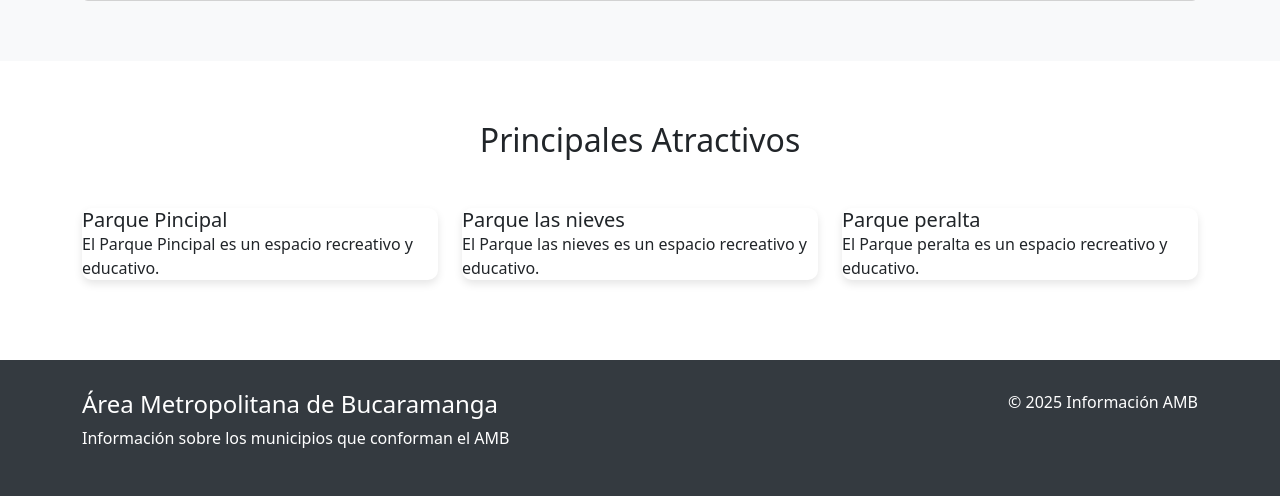
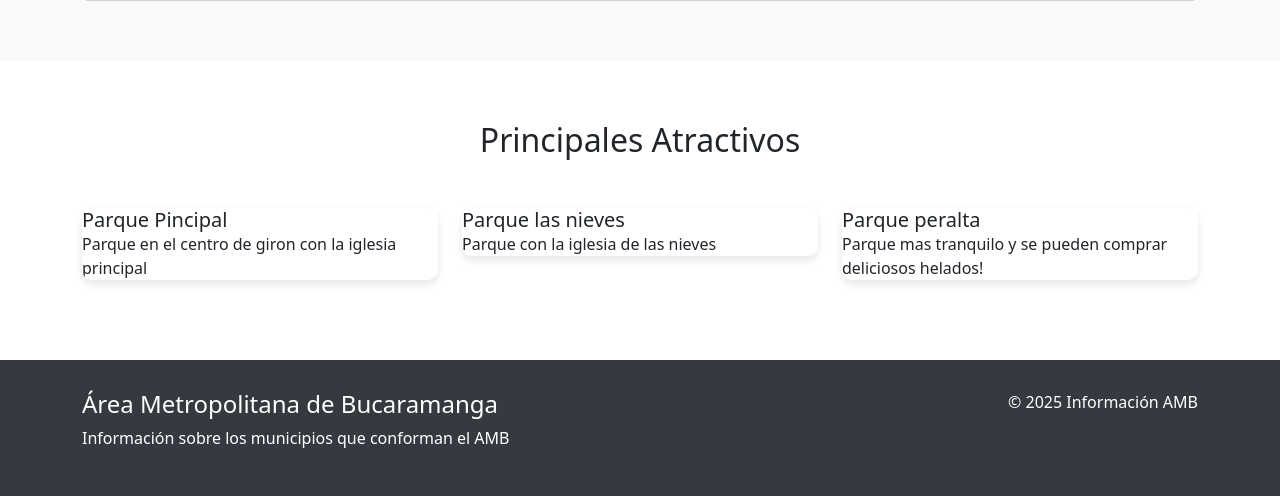
Before and after one commit to Yursksf1/clase_django_2025, a Django app: page /giron/ in a window 1280 px wide. Shown: the part 1901-2397 px from the top of the page. Run offline with Django 5.2, Linux system fonts and the light colour scheme; some libraries are stand-ins or nearby versions.

Commit message:
define estructura de atractivos turisticos

```diff
--- a/myapp/views.py
+++ b/myapp/views.py
@@ -5,9 +5,18 @@ from django.shortcuts import render
 def index(request):
     mensaje = "Villa de los Caballeros y Monumento Nacional 12345"
     parques = [
-        "Parque Pincipal",
-        "Parque las nieves",
-        "Parque peralta"
+        {
+            "name": "Parque Pincipal",
+            "description": "Parque en el centro de giron con la iglesia principal"
+        },
+        {
+            "name": "Parque las nieves",
+            "description": "Parque con la iglesia de las nieves"
+        },
+        {
+            "name": "Parque peralta",
+            "description": "Parque mas tranquilo y se pueden comprar deliciosos helados!"
+        },
     ]
     print(parques)
 
--- a/templates/giron.html
+++ b/templates/giron.html
@@ -194,8 +194,8 @@
                 <div class="col-md-4">
                     <div class="city-info-card">
                         <div class="card-body">
-                            <h5 class="card-title"> {{ parque }} </h5>
-                            <p class="card-text">El {{ parque }} es un espacio recreativo y educativo.</p>
+                            <h5 class="card-title"> {{ parque.name }} </h5>
+                            <p class="card-text">{{ parque.description }}</p>
                         </div>
                     </div>
                 </div>
```
